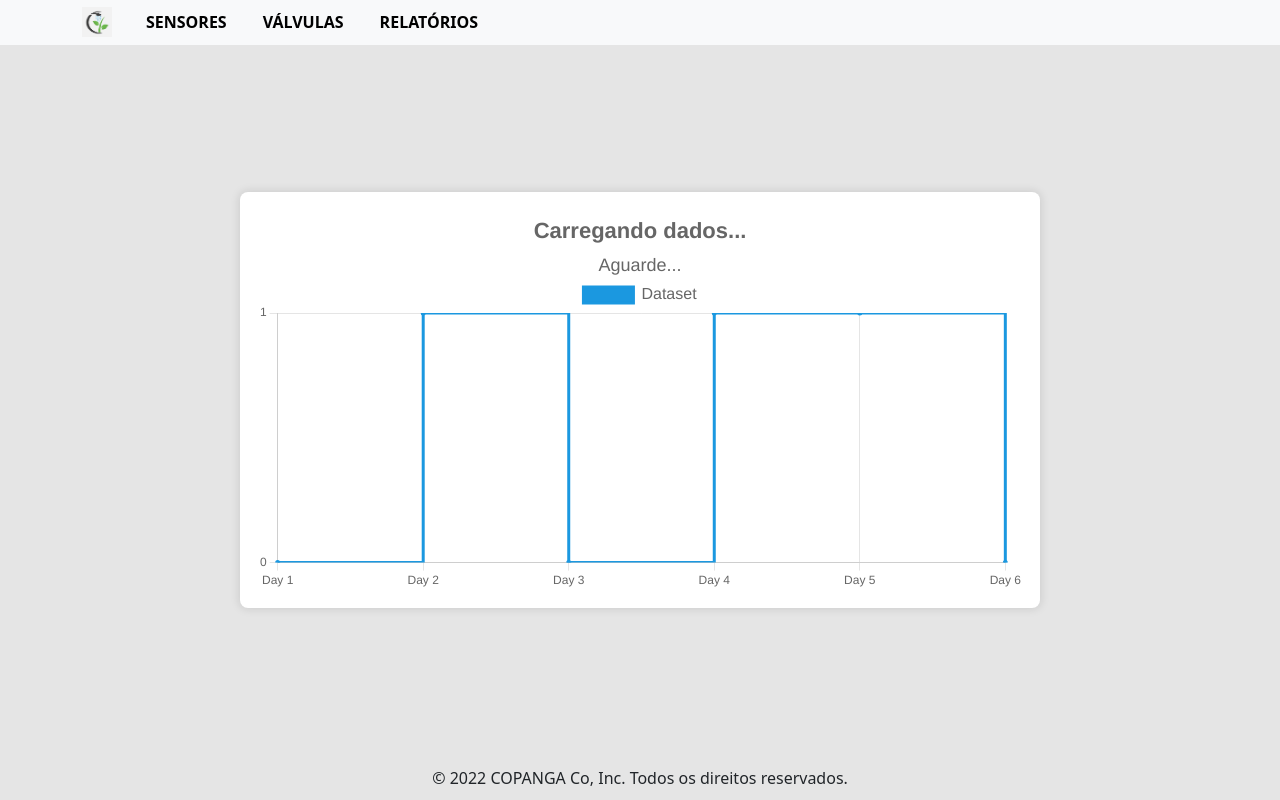
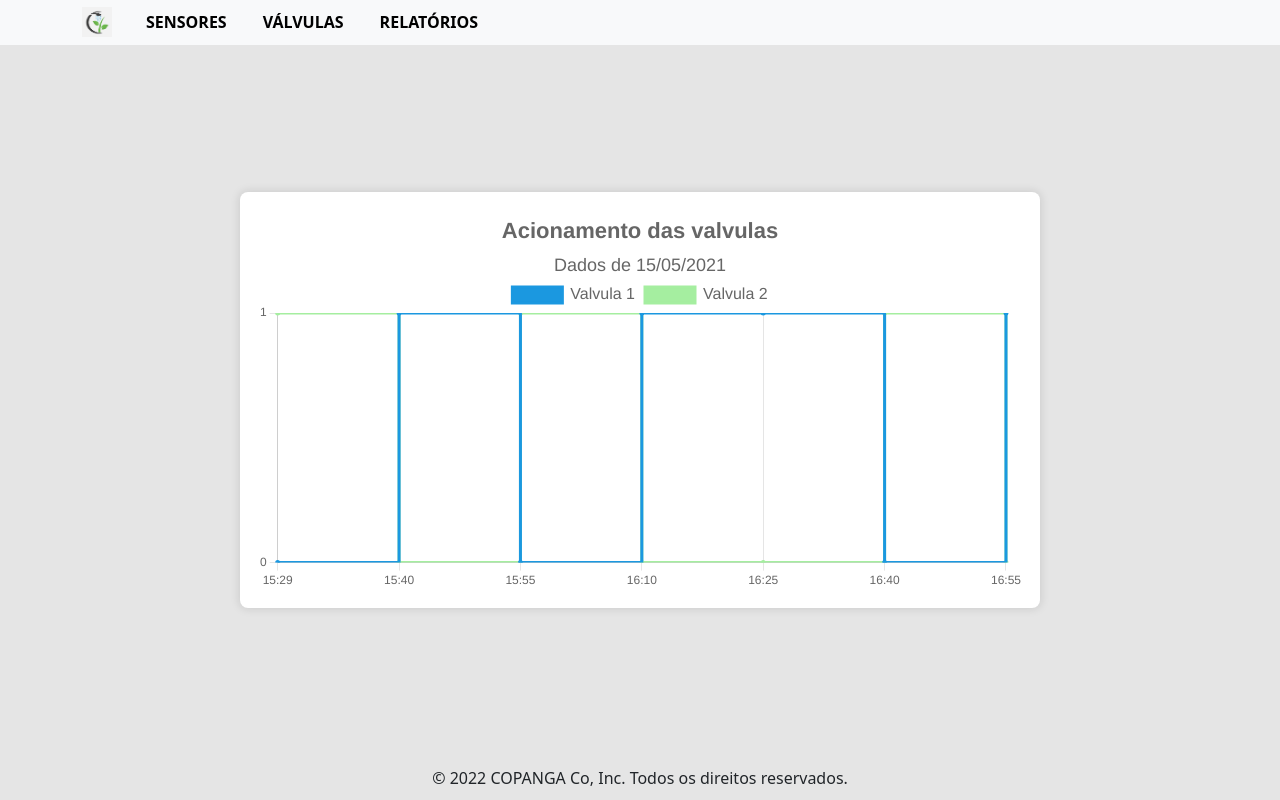
Before and after one commit to PedroFnseca/Copanga-IOT, a React (Create React App) app in the folder Telas/site/: page /valvulas in a window 1280 px wide. Built offline with nearby package versions, Linux system fonts and the light colour scheme.

Commit message:
fake data

```diff
--- a/Telas/site/src/Components/AllValvulaChart/index.js
+++ b/Telas/site/src/Components/AllValvulaChart/index.js
@@ -4,10 +4,10 @@ import Linechart from "../Charts/Linechart";
 function Index() {
 
   const data = {
-    labels: ['Day 1', 'Day 2', 'Day 3', 'Day 4', 'Day 5', 'Day 6'],
+    labels: ['15:29', '15:40', '15:55', '16:10', '16:25', '16:40', '16:55'],
     datasets: [
       {
-        label: 'Dataset',
+        label: 'Valvula 1',
         data: [0, 1, 0, 1, 1, 0, 1],
         backgroundColor: "#1B98E0",
         borderColor: "#1B98E0",
@@ -16,7 +16,18 @@ function Index() {
         tension: 0.2,
         pointStyle: "circle",
         pointRadius: 1,
-      }
+      },
+      {
+        label: 'Valvula 2',
+        data: [1, 0, 1, 0, 0, 1, 0],
+        backgroundColor: "#A5EEA0",
+        borderColor: "#A5EEA0",
+        stepped: true,
+        borderWidth: 3,
+        tension: 0.2,
+        pointStyle: "circle",
+        pointRadius: 1,
+      },
     ]
   }
 
@@ -35,12 +46,12 @@ function Index() {
     plugins: {
       title: {
         display: true,
-        text: `Carregando dados...`,
+        text: `Acionamento das valvulas`,
         font: { size: 22 },
       },
       subtitle: {
         display: true,
-        text: `Aguarde...`,
+        text: `Dados de 15/05/2021`,
         font: { size: 18 },
       },
       legend: {
```
